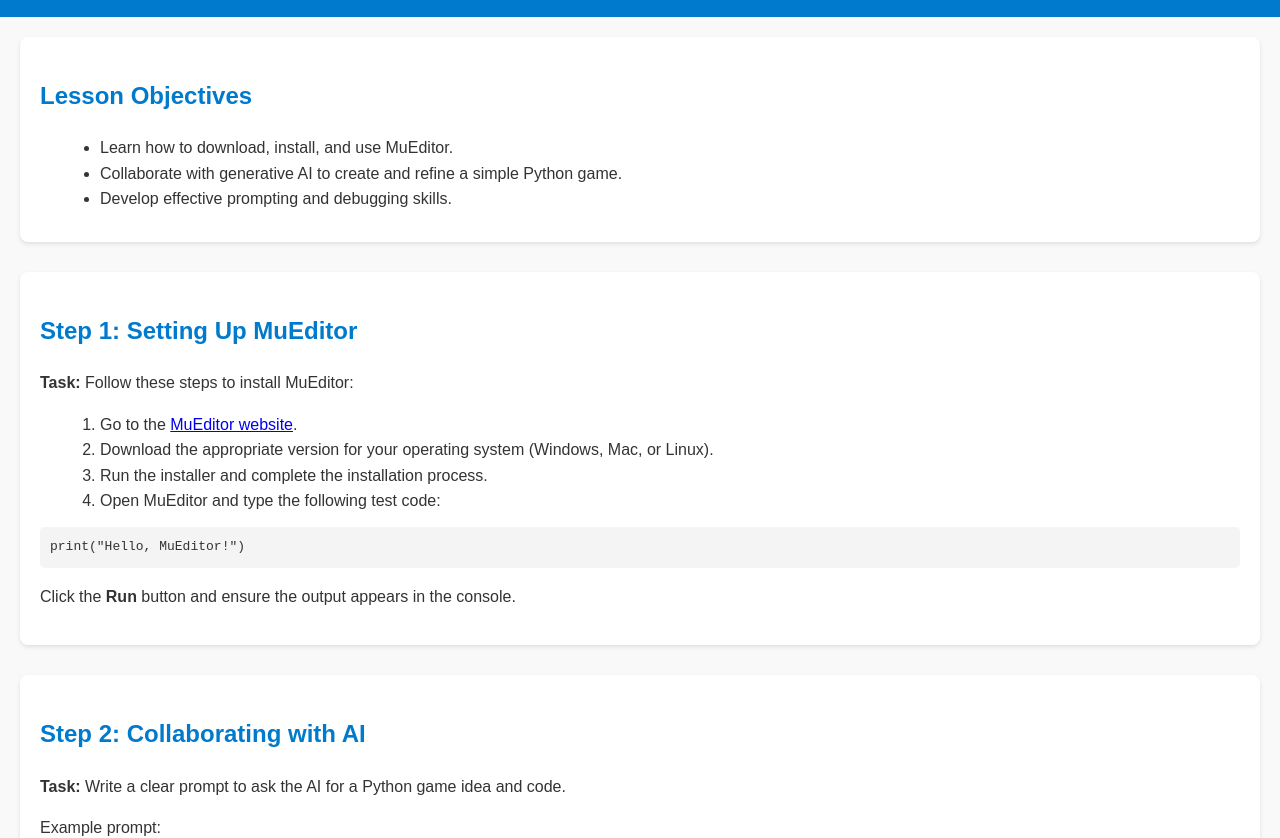
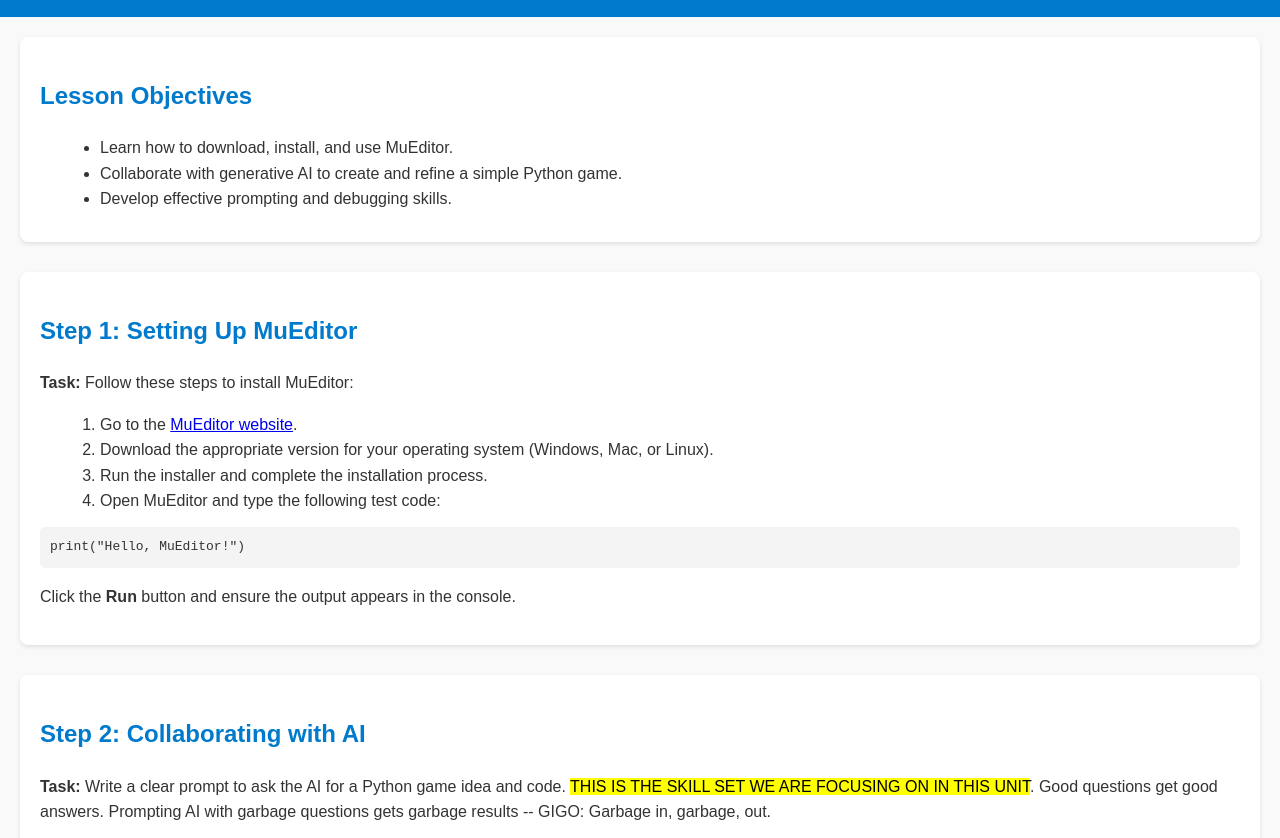
Before and after one commit to LeeShawverISL/Bits-Bytes-Exploratory-Instructions, a plain HTML site: page python.html in a window 1280 px wide. Shown: the part 115-953 px from the top of the page. Drawn offline with Linux system fonts and the light colour scheme.

Commit message:
Update python.html
Added the highlighted part about this unit's focus.

```diff
--- a/python.html
+++ b/python.html
@@ -39,7 +39,10 @@
 
     <section>
       <h2>Step 2: Collaborating with AI</h2>
-      <p><strong>Task:</strong> Write a clear prompt to ask the AI for a Python game idea and code.</p>
+      <p><strong>Task:</strong> Write a clear prompt to ask the AI for a Python game idea and code. <mark>THIS IS THE SKILL SET WE ARE FOCUSING ON IN THIS
+        UNIT</mark>. Good
+      questions get good answers. Prompting AI with garbage questions gets garbage results -- GIGO: Garbage in,
+      garbage, out.</p>
       <p>Example prompt:</p>
       <blockquote>
         Write Python code for a simple number guessing game. The program should:
```
